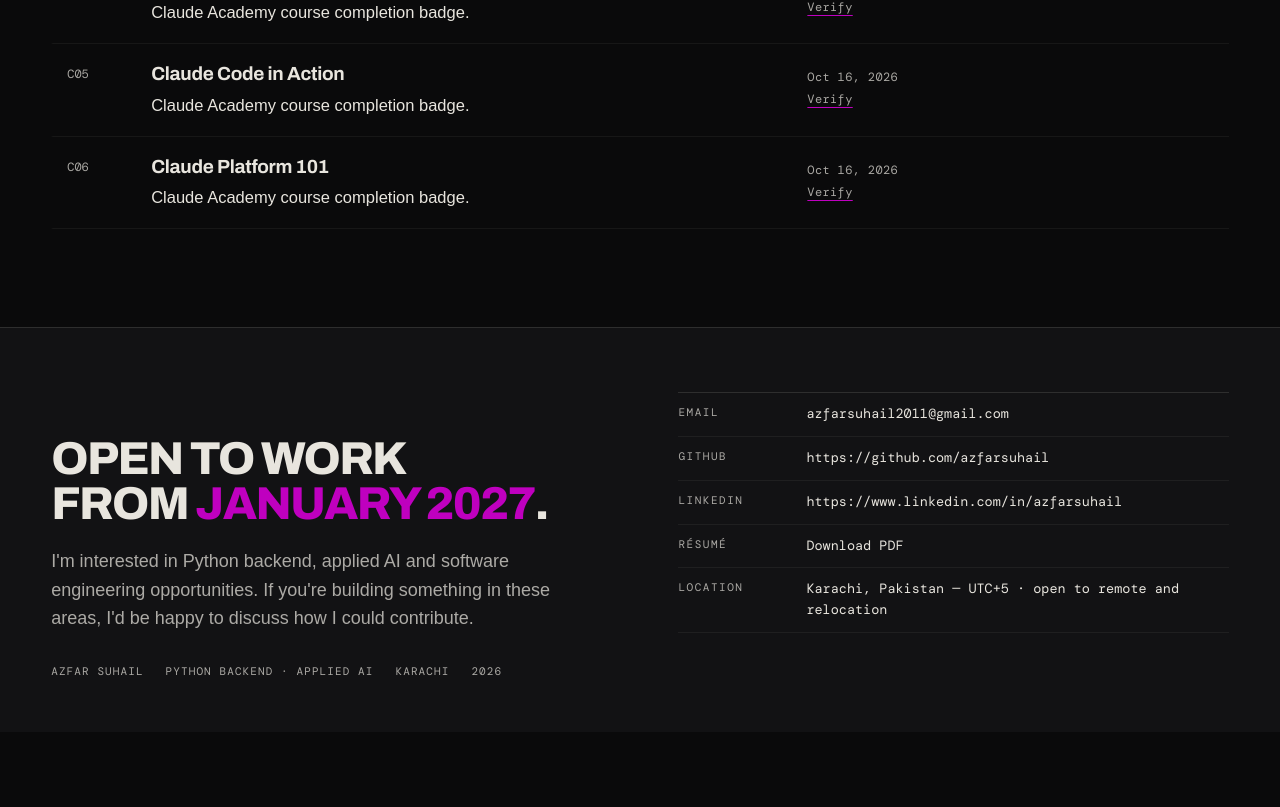
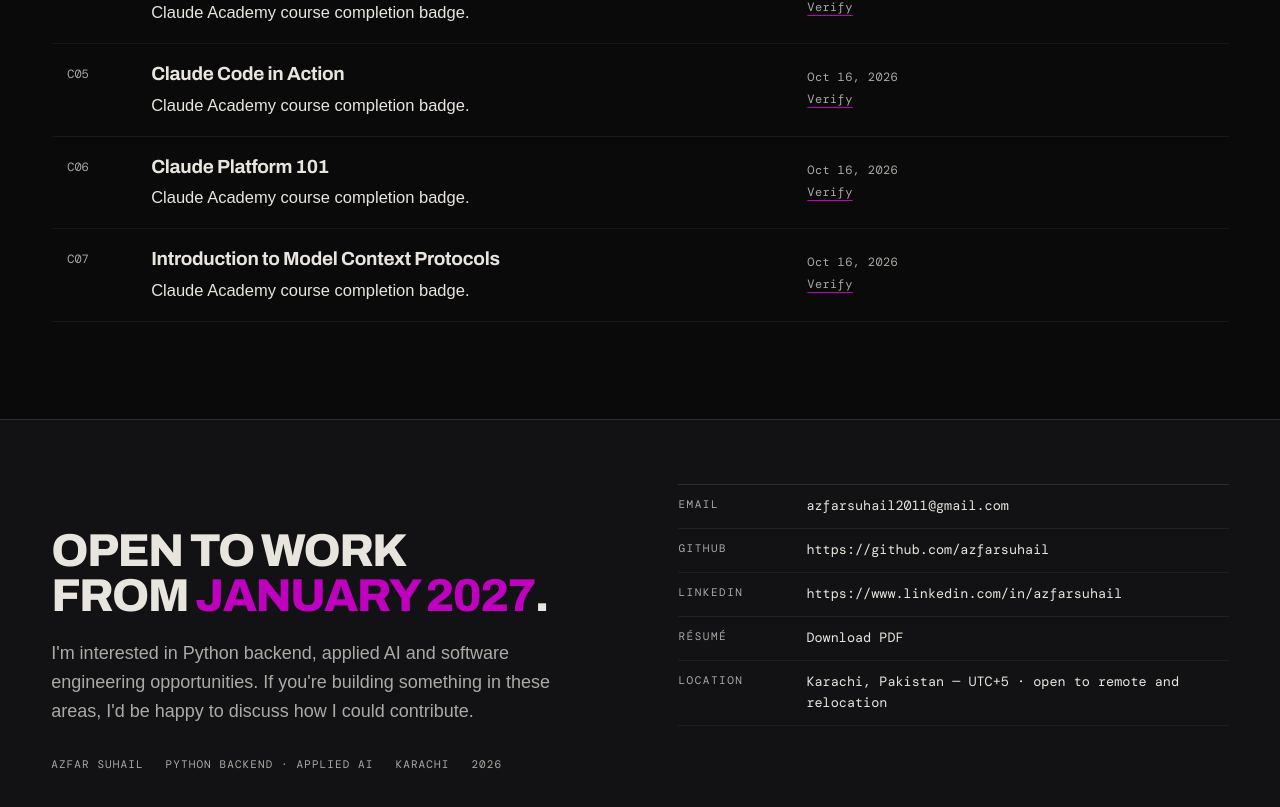
Before and after one commit to azfarsuhail/portfolio, a Next.js app: page / in a window 1280 px wide. Shown: the part 6605-7412 px from the top of the page. Before the commit the page ends 7337 px from the top, so only its background shows below. Built offline with nearby package versions, Linux system fonts and the light colour scheme; no server answers; a web font is replaced by a local one.

Commit message:
Add Claude badge

```diff
--- a/src/components/Certifications.tsx
+++ b/src/components/Certifications.tsx
@@ -55,6 +55,12 @@
     body: "Claude Academy course completion badge.",
     tech: verify("Oct 16, 2026", "https://academy.claude.com/verify/7a11d2729e3c417d8e33731b5305c184"),
   },
+  {
+    id: "C07",
+    title: "Introduction to Model Context Protocols",
+    body: "Claude Academy course completion badge.",
+    tech: verify("Oct 16, 2026", "https://academy.claude.com/verify/3bfab9feeb1d46f42b96bafe742d8f34"),
+  },
 ];
 
 export default function Certifications() {
```
